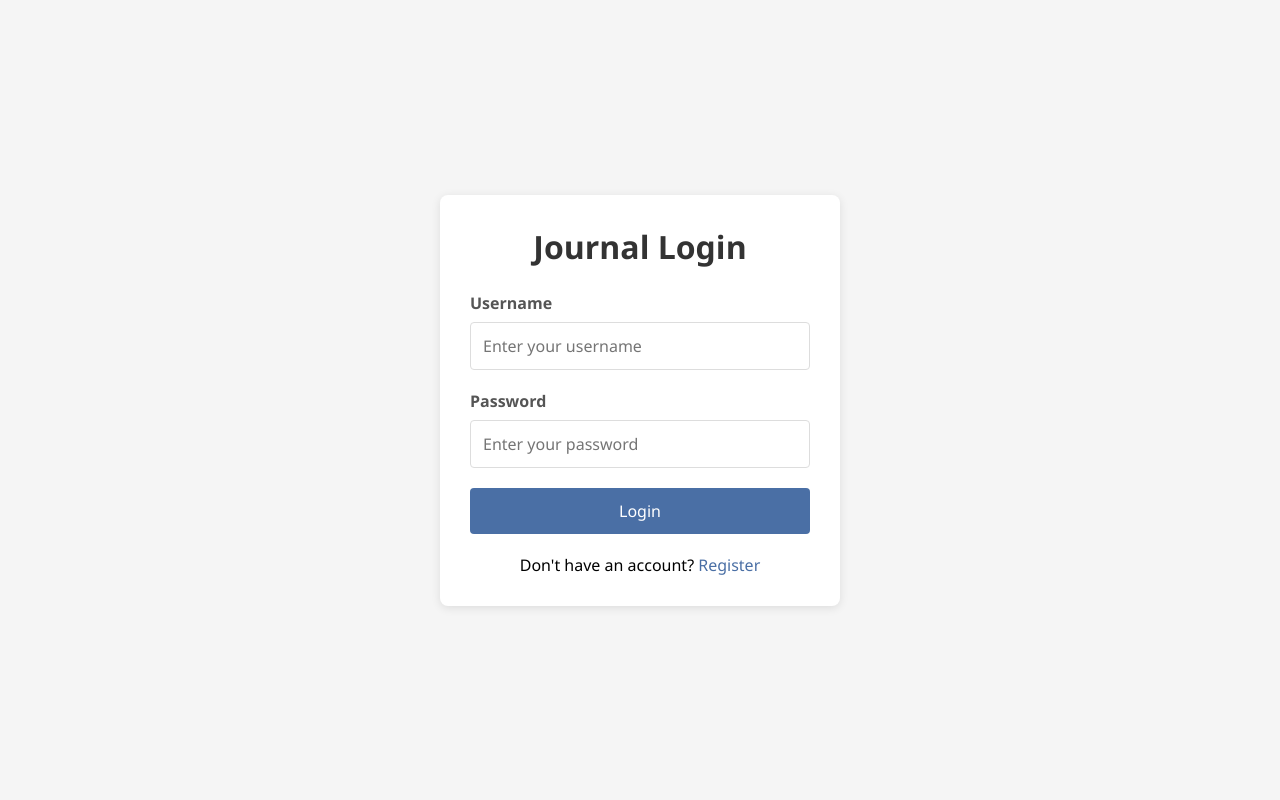
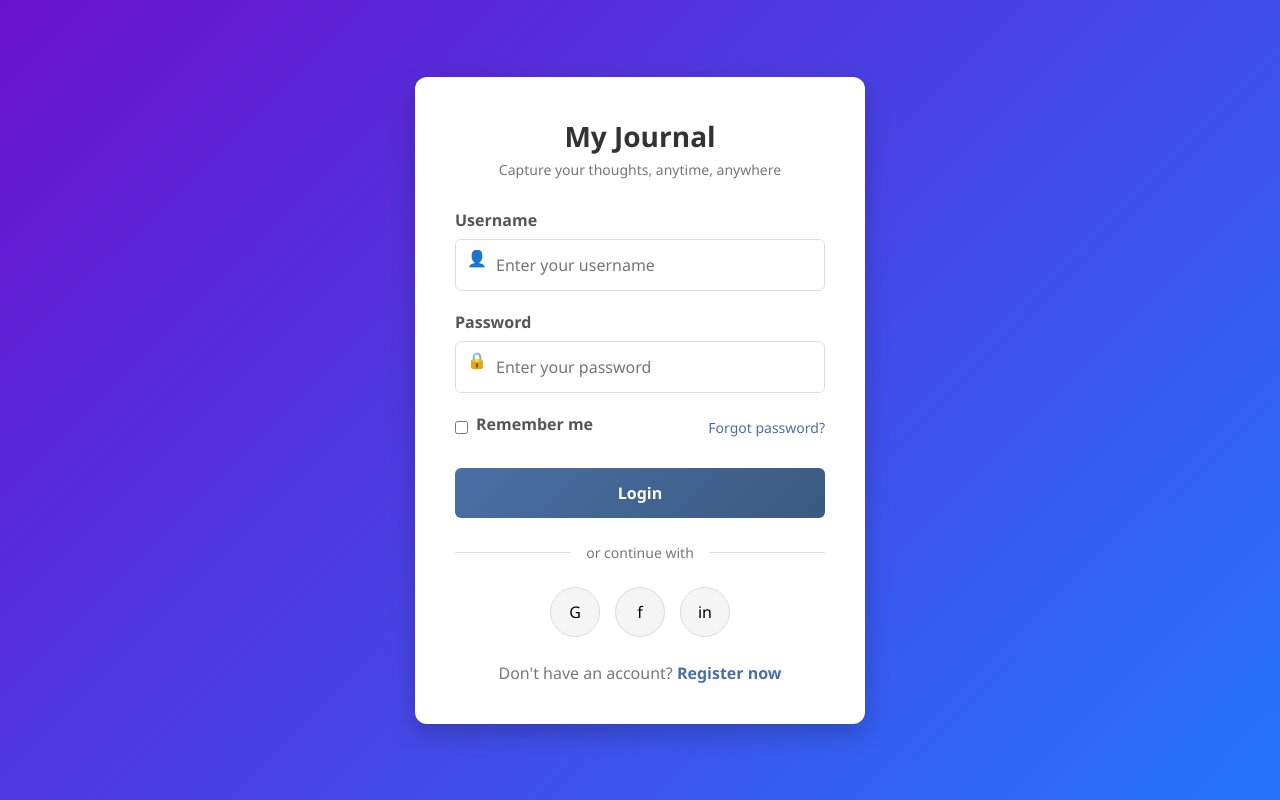
Before and after one commit to sandileSiwundla/simpleJournal, a Flask app: page /add in a window 1280 px wide. Run offline with Flask 3, Linux system fonts and the light colour scheme.

Commit message:
AAdded more detail on add.htlm

```diff
--- a/templates/add.html
+++ b/templates/add.html
@@ -13,7 +13,7 @@
         }
 
         body {
-            background-color: #f5f5f5;
+            background: linear-gradient(135deg, #6a11cb 0%, #2575fc 100%);
             display: flex;
             justify-content: center;
             align-items: center;
@@ -23,21 +23,32 @@
 
         .login-container {
             background-color: white;
-            padding: 30px;
-            border-radius: 8px;
-            box-shadow: 0 2px 10px rgba(0, 0, 0, 0.1);
+            padding: 40px;
+            border-radius: 12px;
+            box-shadow: 0 10px 25px rgba(0, 0, 0, 0.2);
             width: 100%;
-            max-width: 400px;
+            max-width: 450px;
         }
 
-        h1 {
+        .logo {
             text-align: center;
-            margin-bottom: 24px;
+            margin-bottom: 30px;
+        }
+
+        .logo h1 {
             color: #333;
+            font-size: 28px;
+            margin-bottom: 5px;
+        }
+
+        .logo p {
+            color: #777;
+            font-size: 14px;
         }
 
         .form-group {
             margin-bottom: 20px;
+            position: relative;
         }
 
         label {
@@ -50,67 +61,192 @@
         input[type="text"],
         input[type="password"] {
             width: 100%;
-            padding: 12px;
+            padding: 14px 15px 14px 40px;
             border: 1px solid #ddd;
-            border-radius: 4px;
+            border-radius: 6px;
             font-size: 16px;
+            transition: border-color 0.3s;
+        }
+
+        input[type="text"]:focus,
+        input[type="password"]:focus {
+            border-color: #4a6fa5;
+            outline: none;
+        }
+
+        .input-icon {
+            position: absolute;
+            left: 12px;
+            top: 38px;
+            color: #777;
+        }
+
+        .options {
+            display: flex;
+            justify-content: space-between;
+            align-items: center;
+            margin-bottom: 25px;
+        }
+
+        .remember-me {
+            display: flex;
+            align-items: center;
+        }
+
+        .remember-me input {
+            margin-right: 8px;
+        }
+
+        .forgot-password {
+            color: #4a6fa5;
+            text-decoration: none;
+            font-size: 14px;
+        }
+
+        .forgot-password:hover {
+            text-decoration: underline;
         }
 
         button {
             width: 100%;
-            padding: 12px;
-            background-color: #4a6fa5;
+            padding: 14px;
+            background: linear-gradient(135deg, #4a6fa5 0%, #3a5a80 100%);
             color: white;
             border: none;
-            border-radius: 4px;
+            border-radius: 6px;
             font-size: 16px;
+            font-weight: 600;
             cursor: pointer;
-            transition: background-color 0.3s;
+            transition: transform 0.2s, box-shadow 0.2s;
         }
 
         button:hover {
-            background-color: #3a5a80;
+            transform: translateY(-2px);
+            box-shadow: 0 5px 15px rgba(58, 90, 128, 0.3);
         }
 
         .register-link {
             text-align: center;
-            margin-top: 20px;
+            margin-top: 25px;
+            color: #777;
         }
 
         .register-link a {
             color: #4a6fa5;
             text-decoration: none;
+            font-weight: 600;
         }
 
         .register-link a:hover {
             text-decoration: underline;
         }
+
+        .divider {
+            display: flex;
+            align-items: center;
+            margin: 25px 0;
+        }
+
+        .divider span {
+            flex: 1;
+            height: 1px;
+            background-color: #ddd;
+        }
+
+        .divider p {
+            padding: 0 15px;
+            color: #777;
+            font-size: 14px;
+        }
+
+        .social-login {
+            display: flex;
+            justify-content: center;
+            gap: 15px;
+        }
+
+        .social-btn {
+            width: 50px;
+            height: 50px;
+            border-radius: 50%;
+            display: flex;
+            justify-content: center;
+            align-items: center;
+            background-color: #f5f5f5;
+            border: 1px solid #ddd;
+            cursor: pointer;
+            transition: background-color 0.3s;
+        }
+
+        .social-btn:hover {
+            background-color: #e9e9e9;
+        }
     </style>
 </head>
 <body>
     <div class="login-container">
-        <h1>Journal Login</h1>
+        <div class="logo">
+            <h1>My Journal</h1>
+            <p>Capture your thoughts, anytime, anywhere</p>
+        </div>
+
         <form id="loginForm">
             <div class="form-group">
                 <label for="username">Username</label>
+                <span class="input-icon">👤</span>
                 <input type="text" id="username" name="username" placeholder="Enter your username" required>
             </div>
+
             <div class="form-group">
                 <label for="password">Password</label>
+                <span class="input-icon">🔒</span>
                 <input type="password" id="password" name="password" placeholder="Enter your password" required>
             </div>
+
+            <div class="options">
+                <div class="remember-me">
+                    <input type="checkbox" id="remember">
+                    <label for="remember">Remember me</label>
+                </div>
+                <a href="#" class="forgot-password">Forgot password?</a>
+            </div>
+
             <button type="submit">Login</button>
         </form>
+
+        <div class="divider">
+            <span></span>
+            <p>or continue with</p>
+            <span></span>
+        </div>
+
+        <div class="social-login">
+            <div class="social-btn">G</div>
+            <div class="social-btn">f</div>
+            <div class="social-btn">in</div>
+        </div>
+
         <div class="register-link">
-            <p>Don't have an account? <a href="#">Register</a></p>
+            <p>Don't have an account? <a href="#">Register now</a></p>
         </div>
     </div>
 
     <script>
         document.getElementById('loginForm').addEventListener('submit', function(e) {
             e.preventDefault();
+            const username = document.getElementById('username').value;
+            const password = document.getElementById('password').value;
+            const remember = document.getElementById('remember').checked;
+
+            // Simple validation
+            if (username.trim() === '' || password.trim() === '') {
+                alert('Please fill in all fields');
+                return;
+            }
+
             // In a real application, you would handle authentication here
-            alert('Login functionality would be implemented here.');
+            console.log('Login attempted with:', { username, password, remember });
+            alert('Login successful! (This is a demo)');
         });
     </script>
 </body>
```
